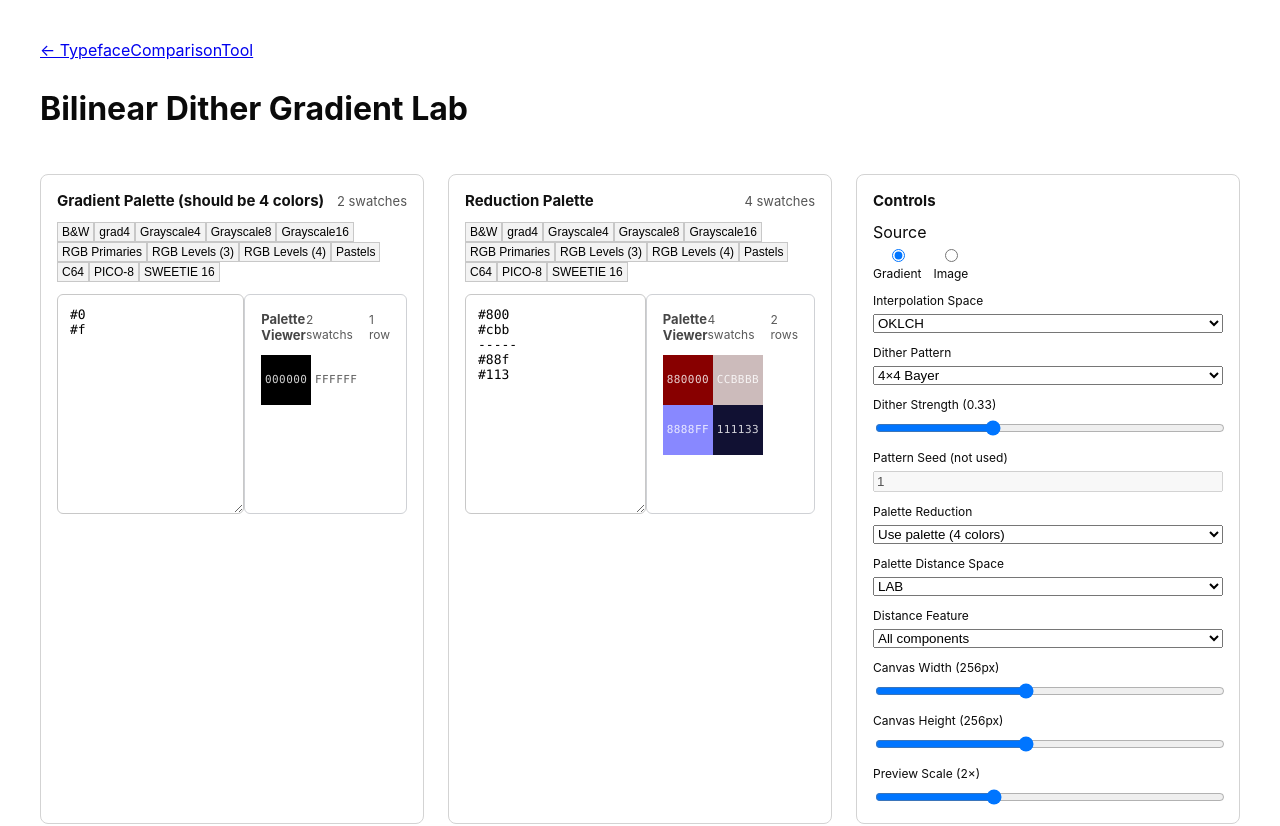
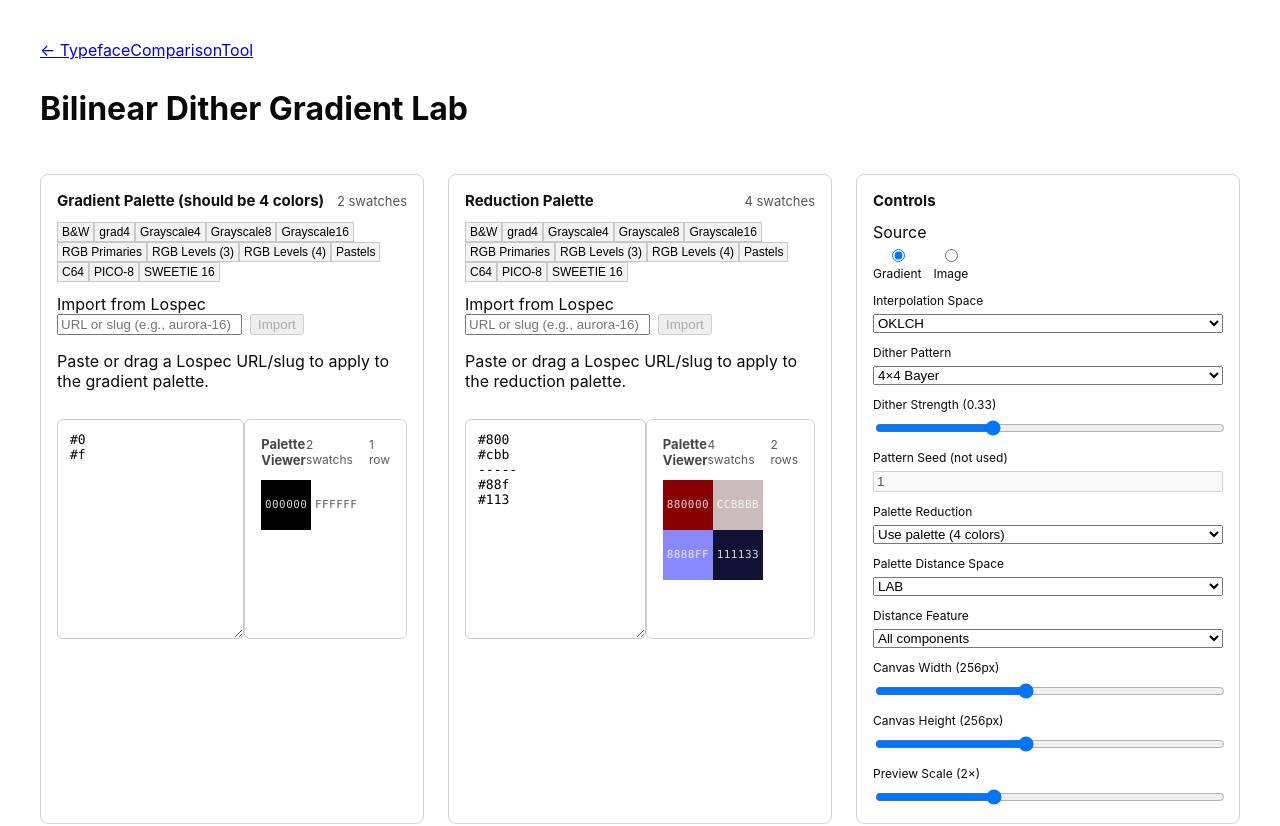
Before and after one commit to thenfour/typefacecompare, a Next.js app: page /DitherGradient in a window 1280 px wide. Shown: the top 826 px of the page. Built offline with nearby package versions, Linux system fonts and the light colour scheme; a web font is replaced by a local one.

Commit message:
lospec importing

```diff
--- /dev/null
+++ b/src/components/LospecPaletteImporter.tsx
@@ -0,0 +1,104 @@
+import { useState, type ChangeEvent, type DragEvent } from "react";
+import { extractLospecSlug, formatLospecPaletteText, normalizeLospecColor, type LospecPaletteResponse } from "@/utils/lospec";
+
+interface LospecPaletteImporterProps {
+    targetLabel: string;
+    onApplyPalette: (paletteText: string) => void;
+    className?: string;
+}
+
+export function LospecPaletteImporter({ targetLabel, onApplyPalette, className }: LospecPaletteImporterProps) {
+    const [inputValue, setInputValue] = useState("");
+    const [error, setError] = useState<string | null>(null);
+    const [isLoading, setIsLoading] = useState(false);
+
+    const handleChange = (event: ChangeEvent<HTMLInputElement>) => {
+        setInputValue(event.target.value);
+    };
+
+    const handleDragOver = (event: DragEvent<HTMLInputElement>) => {
+        event.preventDefault();
+    };
+
+    const importFromSlug = async (slug: string, { persistInput }: { persistInput?: boolean } = {}) => {
+        if (isLoading) {
+            return;
+        }
+        setIsLoading(true);
+        setError(null);
+        try {
+            const response = await fetch(`/api/lospec?slug=${encodeURIComponent(slug)}`);
+            if (!response.ok) {
+                const payload = await response.json().catch(() => ({}));
+                throw new Error(payload.error || "Unable to import palette");
+            }
+            const data = (await response.json()) as LospecPaletteResponse;
+            const normalizedColors = data.colors
+                .map((color) => normalizeLospecColor(color))
+                .filter((color): color is string => Boolean(color));
+            if (normalizedColors.length === 0) {
+                throw new Error("Lospec palette contains no colors");
+            }
+            const formatted = formatLospecPaletteText(data.name, data.author, normalizedColors, data.description);
+            onApplyPalette(formatted);
+            if (persistInput !== false) {
+                setInputValue(slug);
+            }
+        } catch (err) {
+            setError(err instanceof Error ? err.message : "Failed to import palette");
+        } finally {
+            setIsLoading(false);
+        }
+    };
+
+    const handleDrop = (event: DragEvent<HTMLInputElement>) => {
+        event.preventDefault();
+        const textData = event.dataTransfer?.getData("text/plain");
+        if (!textData) {
+            return;
+        }
+        const trimmed = textData.trim();
+        setInputValue(trimmed);
+        const slug = extractLospecSlug(trimmed);
+        if (!slug) {
+            setError("Dropped text does not look like a Lospec URL or slug");
+            return;
+        }
+        void importFromSlug(slug);
+    };
+
+    const handleImport = () => {
+        const slug = extractLospecSlug(inputValue);
+        if (!slug) {
+            setError("Enter a Lospec palette slug or URL");
+            return;
+        }
+        void importFromSlug(slug);
+    };
+
+    return (
+        <div className={`lospec-import-block${className ? ` ${className}` : ""}`}>
+            <label>
+                Import from Lospec
+                <div style={{ display: "flex", gap: "0.5rem" }}>
+                    <input
+                        type="text"
+                        placeholder="URL or slug (e.g., aurora-16)"
+                        value={inputValue}
+                        onChange={handleChange}
+                        onDrop={handleDrop}
+                        onDragOver={handleDragOver}
+                    />
+                    <button type="button" onClick={handleImport} disabled={isLoading || !inputValue.trim()}>
+                        {isLoading ? "Importing…" : "Import"}
+                    </button>
+                </div>
+            </label>
+            {error ? (
+                <p className="dither-gradient-warning">{error}</p>
+            ) : (
+                <p className="dither-gradient-note">Paste or drag a Lospec URL/slug to apply to the {targetLabel}.</p>
+            )}
+        </div>
+    );
+}
--- a/src/pages/DitherGradient.tsx
+++ b/src/pages/DitherGradient.tsx
@@ -11,6 +11,7 @@ import { GradientPreviewCanvas } from "../components/GradientPreviewCanvas";
 import "../styles/DitherGradient.css";
 import "../styles/PaletteDefinition.css";
 import { PaletteDefinitionViewer } from "@/components/PaletteDefinitionViewer";
+import { LospecPaletteImporter } from "@/components/LospecPaletteImporter";
 import {
     buildProceduralDitherTile,
     DEFAULT_ERROR_DIFFUSION_KERNEL,
@@ -556,6 +557,7 @@ export default function DitherGradientPage() {
                             <span>{gradientSwatches.length} swatch{gradientSwatches.length === 1 ? "" : "es"}</span>
                         </header>
                         <PalettePresetButtons presets={PALETTE_PRESETS} onSelect={setGradientPaletteText} />
+                        <LospecPaletteImporter targetLabel="gradient palette" onApplyPalette={setGradientPaletteText} />
                         <div style={{ display: "flex" }}>
                             <textarea
                                 value={gradientPaletteText}
@@ -575,6 +577,7 @@ export default function DitherGradientPage() {
                             <span>{reductionSwatches.length} swatch{reductionSwatches.length === 1 ? "" : "es"}</span>
                         </header>
                         <PalettePresetButtons presets={PALETTE_PRESETS} onSelect={setReductionPaletteText} />
+                        <LospecPaletteImporter targetLabel="reduction palette" onApplyPalette={setReductionPaletteText} />
                         <div style={{ display: "flex" }}>
                             <textarea
                                 value={reductionPaletteText}
--- /dev/null
+++ b/src/pages/api/lospec.ts
@@ -0,0 +1,71 @@
+import type { NextApiRequest, NextApiResponse } from "next";
+import type { LospecPaletteResponse } from "@/utils/lospec";
+
+interface LospecApiResponse {
+    name?: string;
+    colors?: string[];
+    author?: string;
+    slug?: string;
+    description?: string;
+}
+
+const LOSPEC_HOST = "https://lospec.com";
+
+export default async function handler(request: NextApiRequest, response: NextApiResponse) {
+    if (request.method !== "GET") {
+        response.setHeader("Allow", "GET");
+        return response.status(405).json({ error: "Method not allowed" });
+    }
+
+    const rawSlug = request.query.slug;
+    if (typeof rawSlug !== "string") {
+        return response.status(400).json({ error: "Missing palette slug" });
+    }
+
+    const slug = rawSlug.trim().toLowerCase();
+    if (!/^[a-z0-9-]+$/.test(slug)) {
+        return response.status(400).json({ error: "Invalid palette slug" });
+    }
+
+    const paletteUrl = `${LOSPEC_HOST}/palette-list/${slug}.json`;
+
+    try {
+        const lospecResponse = await fetch(paletteUrl, {
+            headers: {
+                // use a known working User-Agent to avoid potential blocking (google chrome on windows)
+                "User-Agent": "Mozilla/5.0 (Windows NT 10.0; Win64; x64) AppleWebKit/537.36 (KHTML, like Gecko) Chrome/114.0.0.0 Safari/537.36",
+                Accept: "application/json",
+            },
+        });
+
+        if (!lospecResponse.ok) {
+            const status = lospecResponse.status;
+            if (status === 404) {
+                return response.status(404).json({ error: "Palette not found" });
+            }
+            return response.status(502).json({ error: "Lospec responded with an error" });
+        }
+
+        const payload = (await lospecResponse.json()) as LospecApiResponse;
+        const colors = Array.isArray(payload.colors) ? payload.colors.filter((color) => typeof color === "string") : [];
+        if (colors.length === 0) {
+            return response.status(502).json({ error: "Lospec palette contains no colors" });
+        }
+
+        const normalized: LospecPaletteResponse = {
+            slug,
+            name: payload.name?.trim() || slug,
+            author: payload.author?.trim() || null,
+            colors,
+            description: payload.description?.trim() || undefined,
+        };
+
+        response.setHeader("Cache-Control", "s-maxage=86400, stale-while-revalidate");
+        return response.status(200).json(normalized);
+    } catch (error) {
+        return response.status(500).json({
+            error: "Unable to contact Lospec",
+            details: error instanceof Error ? error.message : String(error),
+        });
+    }
+}
--- /dev/null
+++ b/src/utils/lospec.ts
@@ -0,0 +1,76 @@
+export interface LospecPaletteResponse {
+    slug: string;
+    name: string;
+    author: string | null;
+    colors: string[];
+    description?: string;
+}
+
+export function extractLospecSlug(input: string) {
+    const trimmed = input.trim();
+    if (!trimmed) {
+        return null;
+    }
+    const urlMatch = trimmed.match(/lospec\.com\/palette-list\/([a-z0-9-]+)/i);
+    if (urlMatch) {
+        return urlMatch[1].toLowerCase();
+    }
+    const slugCandidate = trimmed.toLowerCase();
+    if (/^[a-z0-9-]+$/.test(slugCandidate)) {
+        return slugCandidate;
+    }
+    return null;
+}
+
+export function normalizeLospecColor(color: string) {
+    const sanitized = color.trim().replace(/^#/u, "");
+    if (/^[0-9a-f]{6}$/i.test(sanitized)) {
+        return `#${sanitized.toUpperCase()}`;
+    }
+    if (/^[0-9a-f]{3}$/i.test(sanitized)) {
+        return `#${sanitized.toUpperCase()}`;
+    }
+    return null;
+}
+
+export function formatLospecPaletteText(name: string, author: string | null, colors: string[], description?: string) {
+    const headerParts = [`// Lospec: ${name}`];
+    if (author) {
+        headerParts.push(`by ${author}`);
+    }
+    if (description) {
+        headerParts.push(description);
+    }
+    const header = headerParts.join(" | ");
+    const paletteLines = insertRowSeparators(colors);
+    const lines = [header, ...paletteLines];
+    return lines.join("\n");
+}
+
+function insertRowSeparators(colors: string[]) {
+    if (colors.length === 0) {
+        return [];
+    }
+    const chunkSize = inferRowSize(colors.length);
+    const lines: string[] = [];
+    colors.forEach((color, index) => {
+        lines.push(color);
+        const nextIndex = index + 1;
+        if (nextIndex < colors.length && nextIndex % chunkSize === 0) {
+            lines.push("-----");
+        }
+    });
+    if (lines[lines.length - 1] === "-----") {
+        lines.pop();
+    }
+    return lines;
+}
+
+function inferRowSize(paletteSize: number) {
+    if (paletteSize <= 0) {
+        return 1;
+    }
+    const heuristic = Math.floor(Math.sqrt(paletteSize));
+    const preferred = Math.max(2, heuristic);
+    return Math.min(paletteSize, preferred);
+}
```
